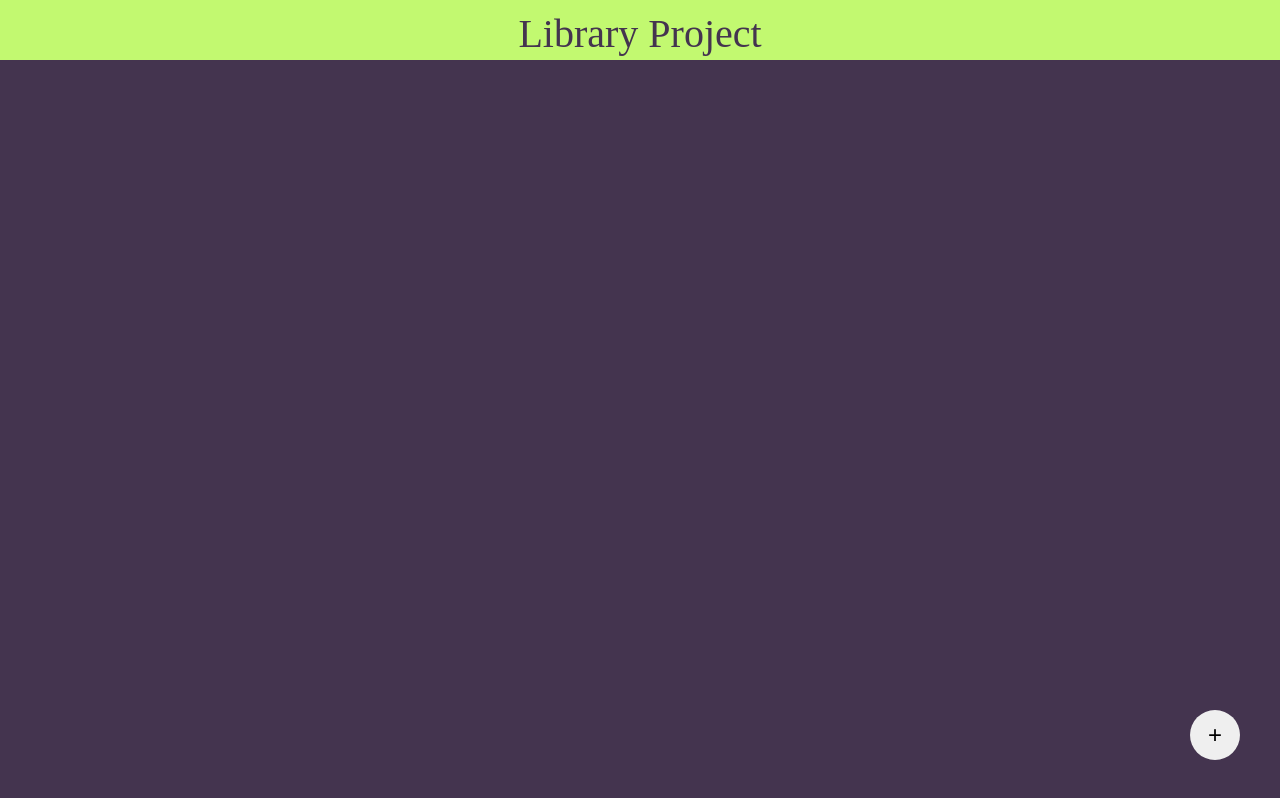
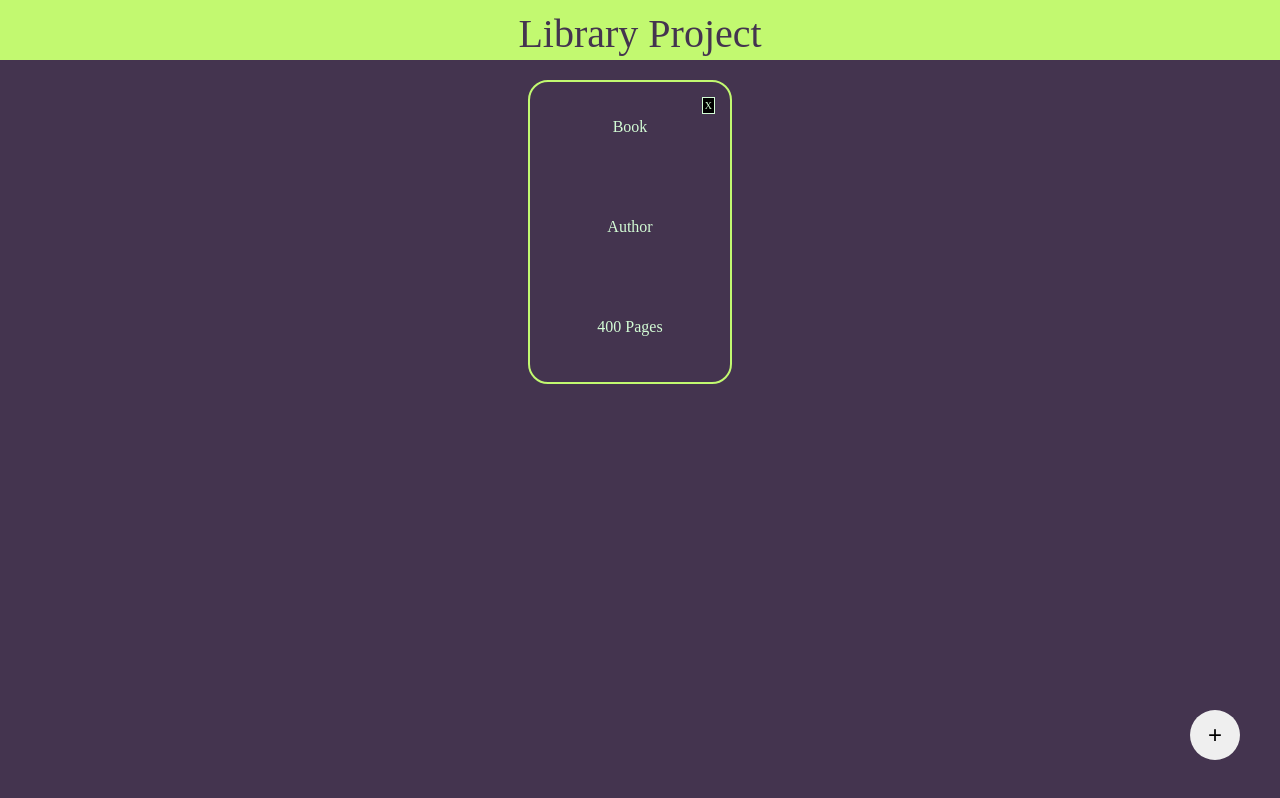
Before and after one commit to rgsxivdev/lib, a website: page index.html in a window 1280 px wide. Drawn offline with Linux system fonts and the light colour scheme.

Commit message:
added the close button to the card element

```diff
--- a/index.html
+++ b/index.html
@@ -1,34 +1,35 @@
 <!DOCTYPE html>
 <html lang="en">
   <head>
-  <meta charset="UTF-8">
-  <meta http-equiv="X-UA-Compatible" content="IE=edge">
-  <meta name="viewport" content="width=device-width, initial-scale=1.0">
-  <link rel="stylesheet" href="styles.css">
+    <meta charset="UTF-8" />
+    <meta http-equiv="X-UA-Compatible" content="IE=edge" />
+    <meta name="viewport" content="width=device-width, initial-scale=1.0" />
+    <link rel="stylesheet" href="styles.css" />
     <title>Document</title>
   </head>
   <body>
     <nav class="nav"><div class="title">Library Project</div></nav>
     <div class="card-container">
+      <div class="card">
+        <div class="title">Book</div>
+        <div class="author">Author</div>
+        <div class="page-count">400 Pages</div>
+        <div class="close">X</div>
+      </div>
     </div>
     <div class="hidden add-book-modal">
-    <form class=" book-form" action="#">
+      <form class="book-form" action="#">
         <label for="book-title">Book Title</label>
-      <input type="text" id="book-title" name="book-title">
+        <input type="text" id="book-title" name="book-title" />
         <label for="book-author">Book Author</label>
-      <input type="text" id="book-author" name="book-author">
+        <input type="text" id="book-author" name="book-author" />
         <label for="page-count">Page Count</label>
-      <input type="text" id="page-count" name="page-count">
+        <input type="text" id="page-count" name="page-count" />
         <button class="add-book-btn">Add Book</button>
       </form>
     </div>
     <button class="open-modal">+</button>
 
-
     <script src="app.js"></script>
   </body>
 </html>
-
-  <!-- <header style="background-color:#000;color:#fff;">
-  <span onclick="document.getElementById('YourModalBox').style.display='none'" class="close-button topright">&times;</span>
-</header> -->
--- a/styles.css
+++ b/styles.css
@@ -1,4 +1,4 @@
-*{
+* {
   margin: 0;
   padding: 0;
 }
@@ -11,7 +11,6 @@ body {
   flex-direction: column;
   align-items: center;
   height: 100vh;
-
 }
 
 .nav {
@@ -22,7 +21,7 @@ body {
   text-align: center;
   font-size: 2.5em;
 }
-.card-container{
+.card-container {
   display: flex;
   justify-content: center;
   margin-top: 20px;
@@ -30,6 +29,7 @@ body {
 }
 
 .card {
+  position: relative;
   display: flex;
   justify-content: space-around;
   align-items: center;
@@ -42,29 +42,49 @@ position: relative;
   margin-right: 20px;
 }
 
-.title, .author, .page-count, .has-read-btn{
+.close {
+  cursor: pointer;
+  border: 1px solid;
+  background-color: #000;
+  padding: 2px;
+  font-size: 10px;
+  position: absolute;
+  top: 15px;
+  right: 15px;
+}
+
+.close:active {
+  background-color: #3e8e41;
+  box-shadow: 0 5px #666;
+  transform: translateY(4px);
+}
+
+.title,
+.author,
+.page-count,
+.has-read-btn {
   margin-bottom: 10px;
   padding: 10px;
 }
 
-.has-read-btn{
+.has-read-btn {
   bottom: 0;
   width: 150px;
   border: none;
 }
 
-.has-read-btn:focus{
-transform: translateY(4px)
+.has-read-btn:focus {
+  transform: translateY(4px);
 }
 
-.book-read{
+.book-read {
   background-color: #c2f970;
 }
-.book-not-read{
+.book-not-read {
   background-color: #da2c38;
 }
 
-.add-book-modal{
+.add-book-modal {
   position: absolute;
   top: 20%;
   right: 40%;
@@ -81,15 +101,17 @@ background-color: #c2f970;
   flex-direction: column;
   padding: 20px;
 }
-#book-title, #book-author, #page-count{
+#book-title,
+#book-author,
+#page-count {
   margin-bottom: 10px;
 }
 
-.hidden{
+.hidden {
   display: none;
 }
 
-.open-modal{
+.open-modal {
   position: absolute;
   bottom: 40px;
   right: 40px;
@@ -112,11 +134,11 @@ background-color: #c2f970;
   background-color: inherit;
   text-align: center;
   cursor: pointer;
-  white-space: nowrap
+  white-space: nowrap;
 }
 
 .topright {
   position: absolute;
   right: 0;
-  top: 0
+  top: 0;
 }
```
Lines whose indentation alone changed are shown as unchanged.
